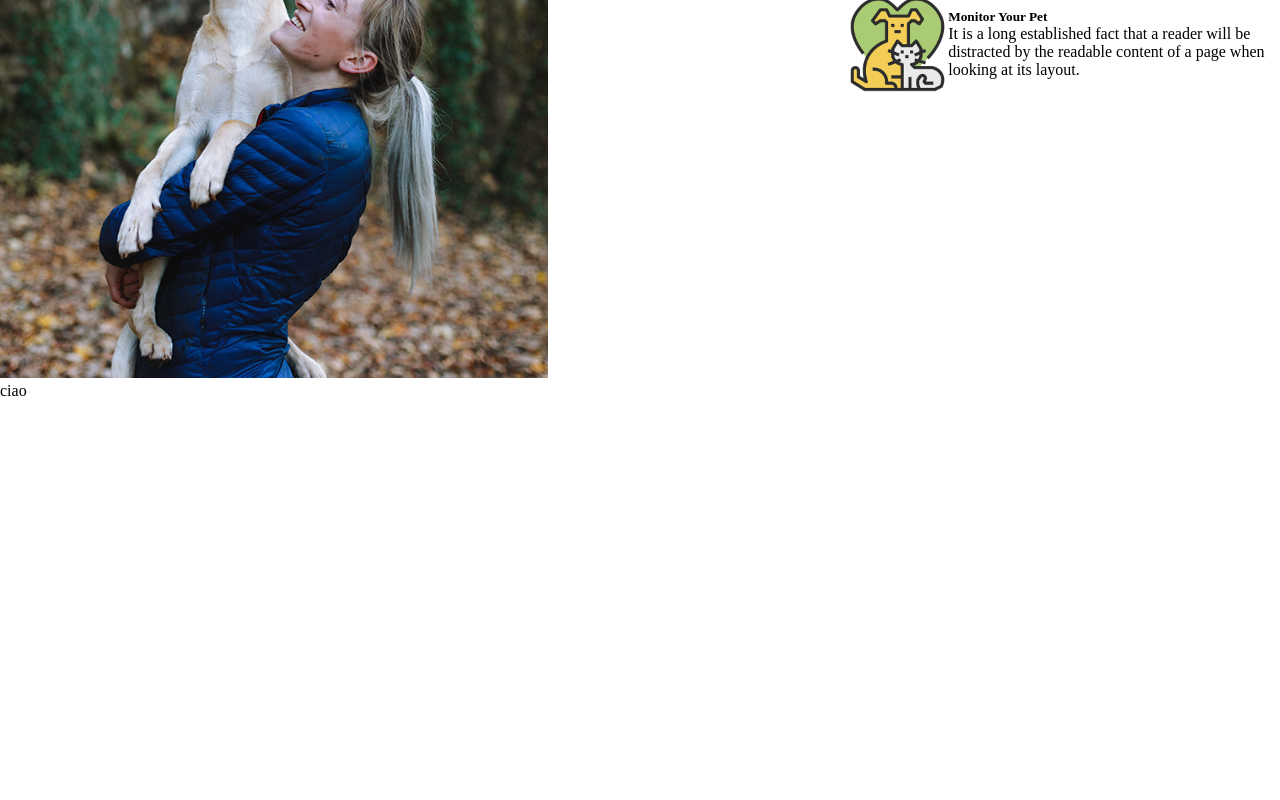
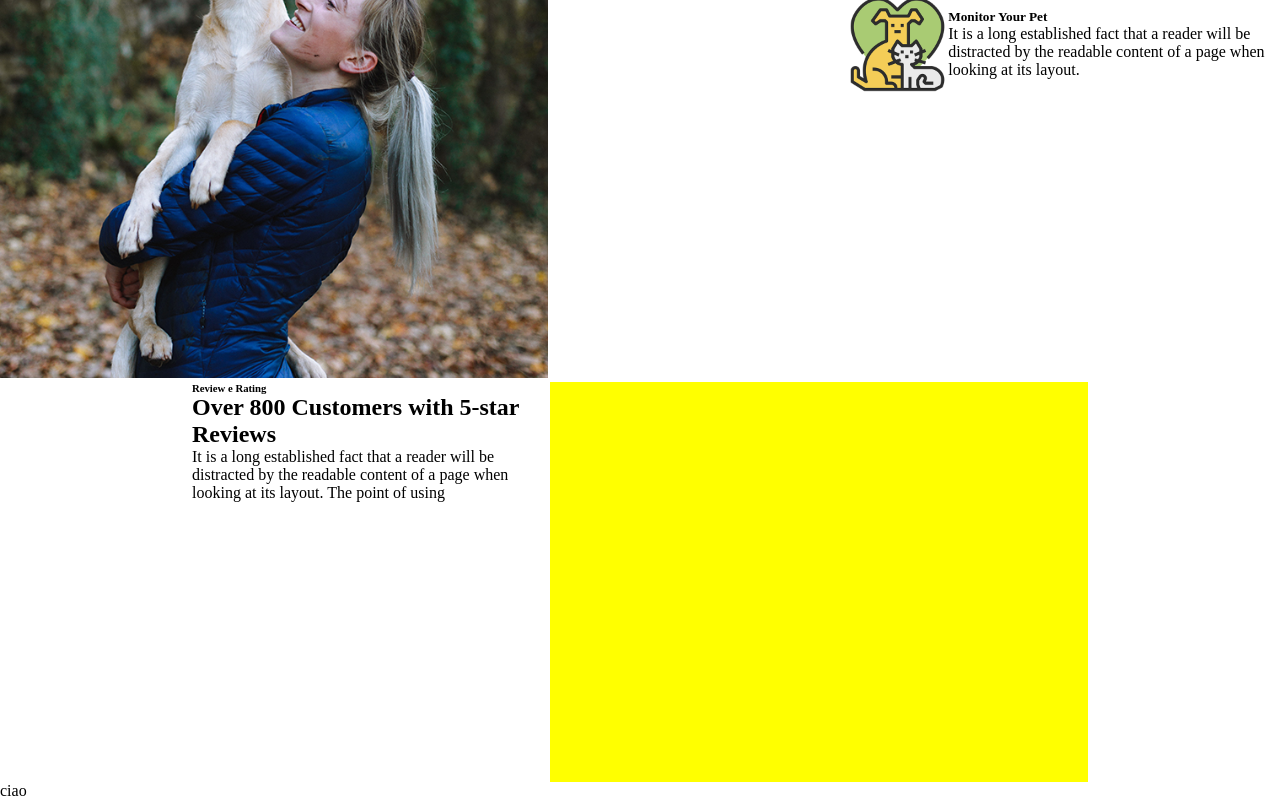
Before and after one commit to FraCuboni/proj-html-vuejs, a Vue app: page / in a window 1280 px wide. Shown: the part 1505-2305 px from the top of the page. Before the commit the page ends 1905 px from the top, so only its background shows below. Built offline with nearby package versions, Linux system fonts and the light colour scheme.

Commit message:
feat: add Section "review"

```diff
--- a/src/components/pages/AppHome.vue
+++ b/src/components/pages/AppHome.vue
@@ -128,8 +128,25 @@ export default{
     </section>
 
     <!-- Section Review & Rating -->
-    <section>
+    <section class="review-rating">
+      <div class="container container-flex">
+        <div class="text">
+          <h6>Review e Rating</h6>
+          <h2>Over 800 Customers with 5-star Reviews</h2>
+          <p>It is a long established fact that a reader will be distracted by the readable content of a page when looking at its layout. The point of using</p>
+        </div>
+        <div class="cards-container">
+          <div class="card">
 
+          </div>
+          <div class="card">
+
+          </div>
+          <div class="card">
+
+          </div>
+        </div>
+      </div>
     </section>
 
 
@@ -217,5 +234,29 @@ export default{
   }
 }
 
+.review-rating{
+
+  .container-flex{
+    display: flex;
+    justify-content: space-between;
+
+    .text{
+      width: 40%;
+    }
+
+    .cards-container{
+      width: 60%;
+      display: flex;
+
+      .card{
+        // DEBUG
+        width: 400px;
+        height: 400px;
+        background-color: yellow;
+      }
+    }
+  }
+}
+
 
 </style>
```
